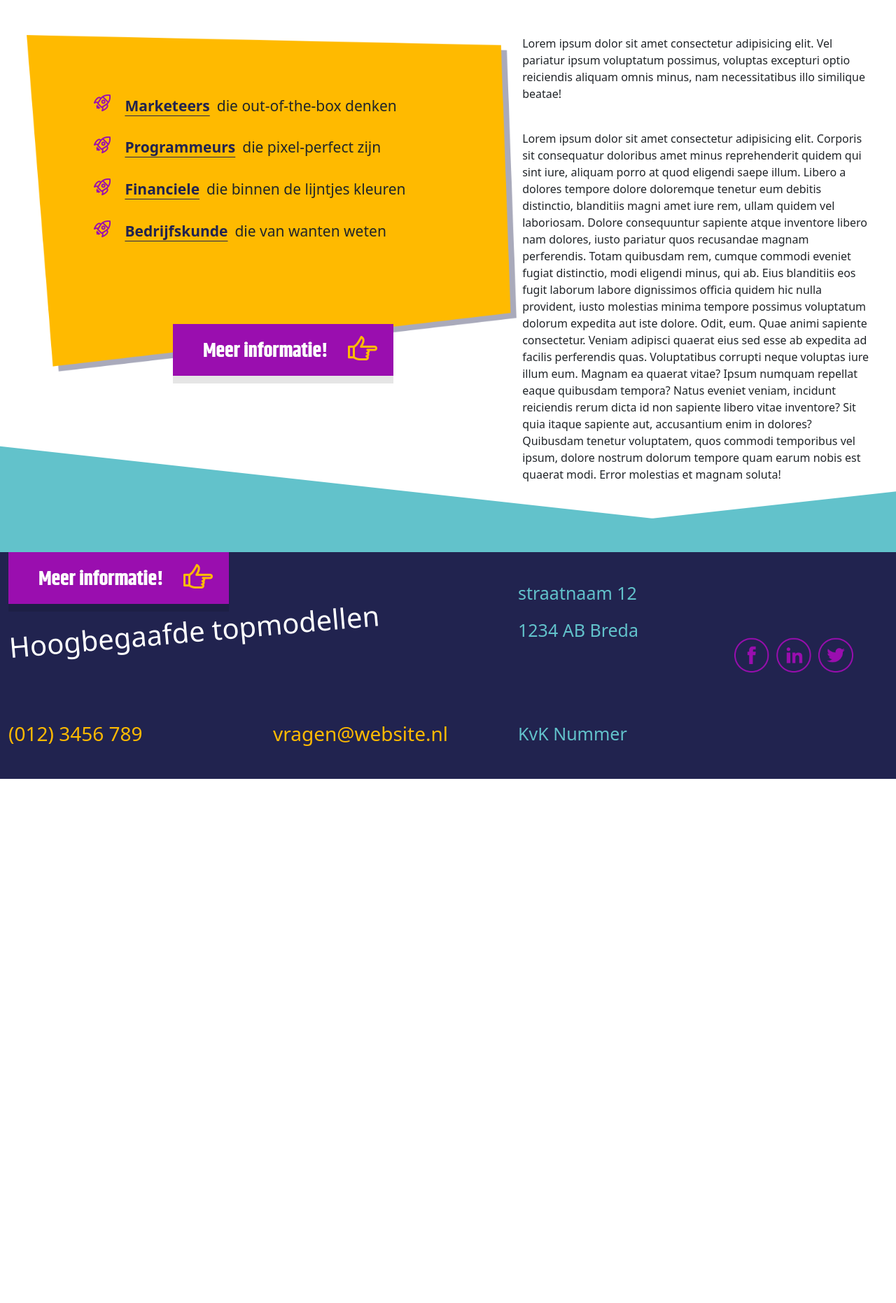
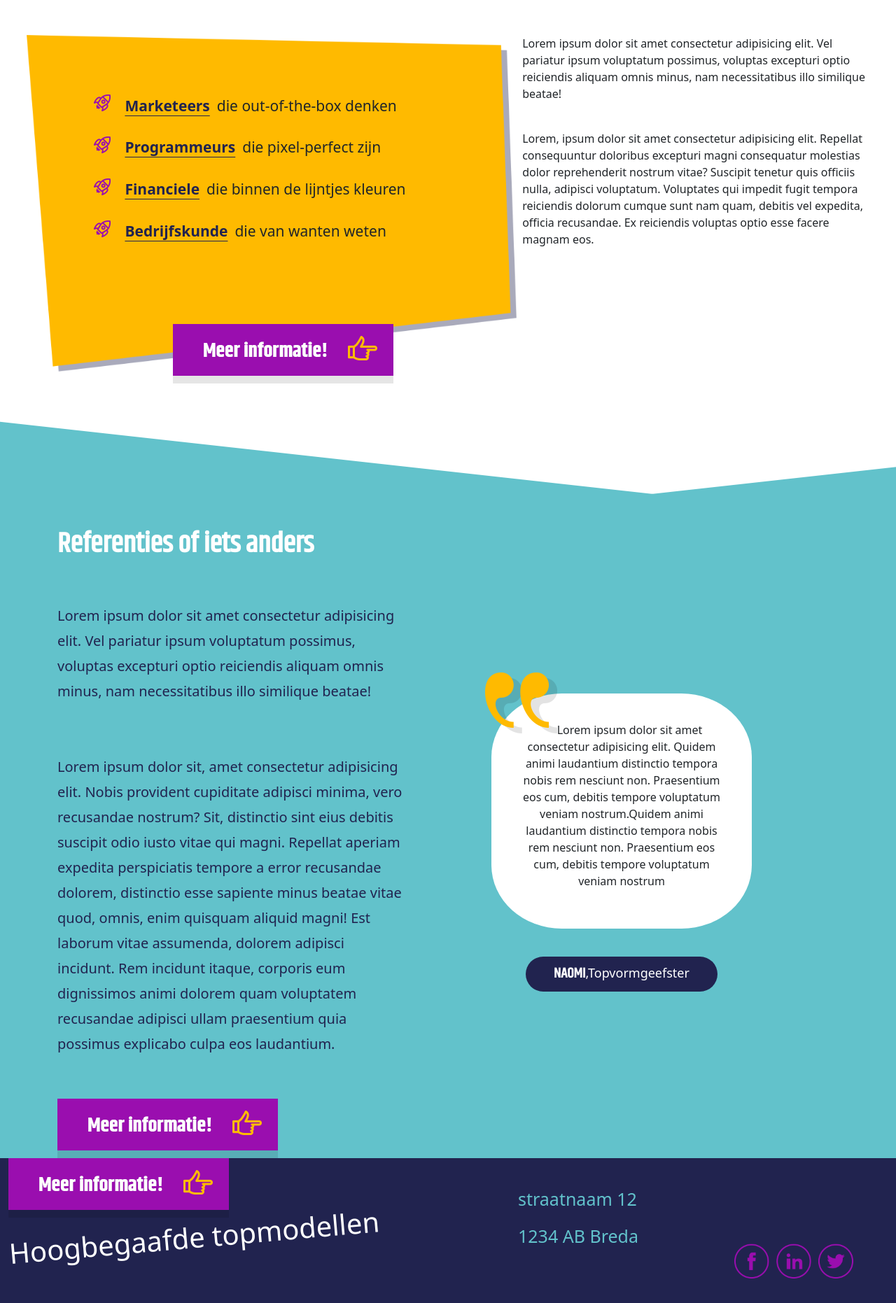
Before and after one commit to karim076/Job-review-assignment, a PHP site: page / in a window 1280 px wide. Shown: the part 1378-3240 px from the top of the page at 70% size. Before the commit the page ends 2491 px from the top, so only its background shows below. Run offline with PHP 8.4, Linux system fonts and the light colour scheme; some libraries are stand-ins or nearby versions.

Commit message:
Added col1 + col2 with styling

```diff
--- a/css/main.css
+++ b/css/main.css
@@ -306,6 +306,58 @@ main{
 	  height: 163px;
 	  margin-top: -80px;
   }
+  .around{
+	  background: #62c2cb;
+  }
+  .col1{
+	  width: 60%;
+  }
+  .col1 h1{
+	  font-family: khand;
+	  font-weight: bold;
+  }
+  .col1 p{
+	  margin-top: 60px;
+	  margin-bottom: 60px;
+	  color: #21234f;
+	  font-weight: 400;
+	  font-size: 20px;
+	  line-height:1.8em
+  }
+  .col2{
+	  width: 75%;
+  }
+  .col2 p{
+	  text-align: center;
+  }
+  .col2 img{
+	  margin-left: -80px;
+	  margin-top: -80px;
+  }
+  .textBlock{
+	  padding: 40px;
+	  background: #fff;
+	  width: 60%;
+	  height: auto;
+	  border-radius: 27%;
+  }
+  .col2 .button{
+	  margin-top: 40px;
+	  font-size: 18px;
+	  border-radius: 50px;
+	  padding-top: 10px;
+	  padding-bottom: 10px;
+	  padding-left: 40px;
+	  padding-right: 40px;
+	  background: #21234f;
+	  color: #fff;
+  }
+  .col2 .button span{
+	  font-size: 20px;
+	  font-family: khand;
+	  white-space: normal;
+	  font-weight: bold;
+  }
 /* footer */
 .gap{
 	gap: 100px ;
--- a/index.php
+++ b/index.php
@@ -46,11 +46,26 @@
 		<div class="loremText">
 			<p>Lorem ipsum dolor sit amet consectetur adipisicing elit. Vel pariatur ipsum voluptatum possimus, voluptas excepturi optio reiciendis aliquam omnis minus, nam necessitatibus illo similique beatae!</p>
 			<br>
-			<p>Lorem ipsum dolor sit amet consectetur adipisicing elit. Corporis sit consequatur doloribus amet minus reprehenderit quidem qui sint iure, aliquam porro at quod eligendi saepe illum. Libero a dolores tempore dolore doloremque tenetur eum debitis distinctio, blanditiis magni amet iure rem, ullam quidem vel laboriosam. Dolore consequuntur sapiente atque inventore libero nam dolores, iusto pariatur quos recusandae magnam perferendis. Totam quibusdam rem, cumque commodi eveniet fugiat distinctio, modi eligendi minus, qui ab. Eius blanditiis eos fugit laborum labore dignissimos officia quidem hic nulla provident, iusto molestias minima tempore possimus voluptatum dolorum expedita aut iste dolore. Odit, eum. Quae animi sapiente consectetur. Veniam adipisci quaerat eius sed esse ab expedita ad facilis perferendis quas. Voluptatibus corrupti neque voluptas iure illum eum. Magnam ea quaerat vitae? Ipsum numquam repellat eaque quibusdam tempora? Natus eveniet veniam, incidunt reiciendis rerum dicta id non sapiente libero vitae inventore? Sit quia itaque sapiente aut, accusantium enim in dolores? Quibusdam tenetur voluptatem, quos commodi temporibus vel ipsum, dolore nostrum dolorum tempore quam earum nobis est quaerat modi. Error molestias et magnam soluta!</p>
+			<p>Lorem, ipsum dolor sit amet consectetur adipisicing elit. Repellat consequuntur doloribus excepturi magni consequatur molestias dolor reprehenderit nostrum vitae? Suscipit tenetur quis officiis nulla, adipisci voluptatum. Voluptates qui impedit fugit tempora reiciendis dolorum cumque sunt nam quam, debitis vel expedita, officia recusandae. Ex reiciendis voluptas optio esse facere magnam eos.</p>
 		</div>
 	</div>
-	<div class="triangle">
-
+	<div class="triangle"></div>
+	<div class="around">
+		<div class="container d-flex justify-content-around">
+			<div class="col1">
+				<h1 class=" text-white">Referenties of iets anders</h1>
+				<p>Lorem ipsum dolor sit amet consectetur adipisicing elit. Vel pariatur ipsum voluptatum possimus, voluptas excepturi optio reiciendis aliquam omnis minus, nam necessitatibus illo similique beatae!
+				<br><br><br>
+				Lorem ipsum dolor sit, amet consectetur adipisicing elit. Nobis provident cupiditate adipisci minima, vero recusandae nostrum? Sit, distinctio sint eius debitis suscipit odio iusto vitae qui magni. Repellat aperiam expedita perspiciatis tempore a error recusandae dolorem, distinctio esse sapiente minus beatae vitae quod, omnis, enim quisquam aliquid magni! Est laborum vitae assumenda, dolorem adipisci incidunt. Rem incidunt itaque, corporis eum dignissimos animi dolorem quam voluptatem recusandae adipisci ullam praesentium quia possimus explicabo culpa eos laudantium.</p>
+				<img src="img/main/button-meerinfo.png" alt="">
+			</div>
+			<div class="col2 d-flex justify-content-center align-items-center flex-column">
+				<div class="textBlock d-flex flex-row">
+					<p><img src="img/main/quote-tekens.png" alt="quote teken" class="p position-relative">Lorem ipsum dolor sit amet consectetur adipisicing elit. Quidem animi laudantium distinctio tempora nobis rem nesciunt non. Praesentium eos cum, debitis tempore voluptatum veniam nostrum.Quidem animi laudantium distinctio tempora nobis rem nesciunt non. Praesentium eos cum, debitis tempore voluptatum veniam nostrum</p>
+				</div>
+				<div class="button"><span>NAOMI</span>,Topvormgeefster</div>
+			</div>
+		</div>
 	</div>
 	</main>
 	<footer>
```
